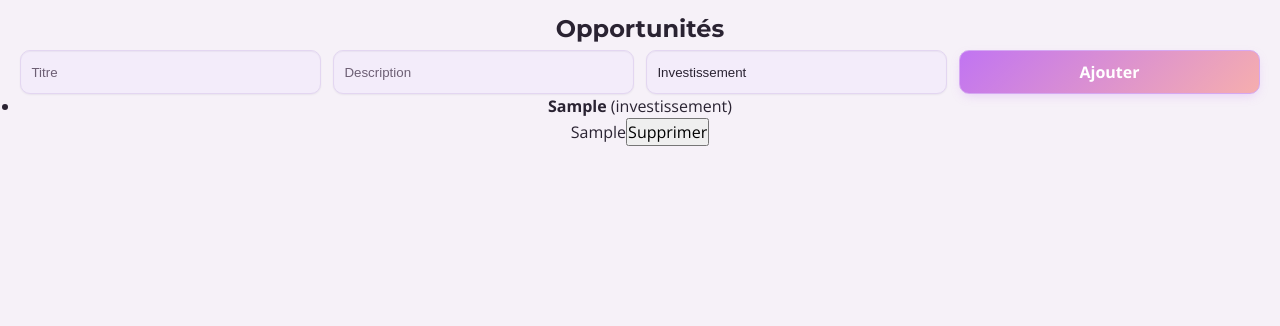
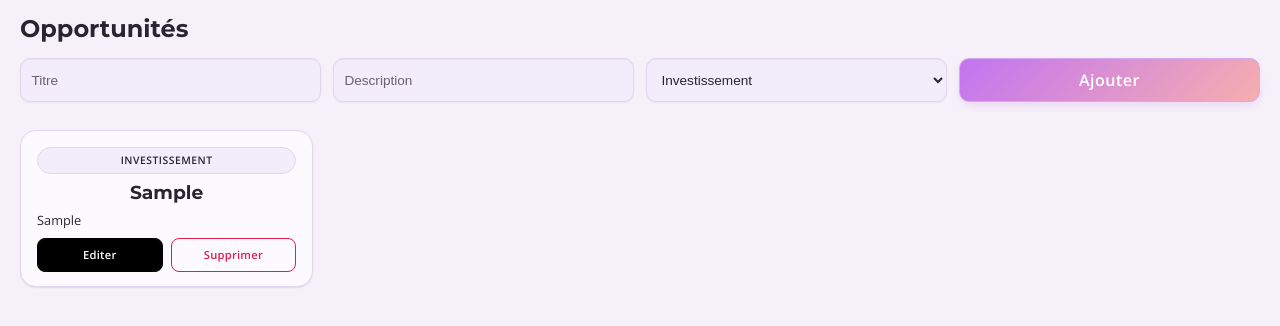
Before and after one commit to Aincrad-Flux/NextRise, a React (Vite) app in the folder frontend/: page /startup/opportunities in a window 1280 px wide. Both pictures are taken after typing "Sample", "Sample" into the empty fields and a click on the button "Ajouter". Shown: the top 326 px of the page. Built offline with nearby package versions, Linux system fonts and the light colour scheme; no server answers.

Commit message:
[refactor] add Opportunities page styles and enhance functionality for opportunity management

```diff
--- /dev/null
+++ b/frontend/src/pages/Opportunities.css
@@ -0,0 +1,55 @@
+/* Opportunities specific styles */
+
+.opportunities-page { width:100%; }
+
+.opportunities-header { display:flex; align-items:center; justify-content:space-between; flex-wrap:wrap; gap:1rem; }
+
+.opportunities-form { display:grid; grid-template-columns:repeat(auto-fit,minmax(200px,1fr)); gap:.75rem; margin-top:1rem; }
+.opportunities-form input,
+.opportunities-form select,
+.opportunities-form textarea { width:100%; background:var(--color-surface-alt); color:var(--color-text); border:1px solid var(--color-border); border-radius:var(--radius-md); padding:.55rem .65rem; font-size:.85rem; box-shadow:var(--shadow-sm) inset; }
+.opportunities-form textarea { min-height:90px; resize:vertical; }
+.opportunities-form button { background:linear-gradient(135deg,var(--violet-500),var(--rose-300)); color:#fff; border:1px solid var(--violet-300); padding:.55rem .9rem; border-radius:var(--radius-md); font-weight:600; letter-spacing:.5px; cursor:pointer; box-shadow:0 4px 12px -4px rgba(193,116,242,.35); transition:filter .15s; }
+.opportunities-form button:hover { filter:brightness(1.07); }
+
+/* Cards grid */
+.opportunities-grid { margin-top:1.75rem; display:grid; gap:1.4rem; grid-template-columns:repeat(auto-fill,minmax(270px,1fr)); }
+
+.opportunity-card { position:relative; display:flex; flex-direction:column; background:var(--color-surface); border:1px solid var(--color-border); border-radius:16px; padding:1rem 1rem .9rem 1rem; box-shadow:var(--shadow-sm); gap:.55rem; transition:transform .2s, box-shadow .2s; }
+.opportunity-card:hover { transform:translateY(-4px); box-shadow:var(--shadow-md); }
+
+.opportunity-type { font-size:.65rem; font-weight:600; text-transform:uppercase; letter-spacing:.5px; background:var(--color-surface-alt); border:1px solid var(--color-border); padding:.3rem .55rem; border-radius:20px; display:inline-block; }
+
+.opportunity-title-input { background:transparent; border:1px solid transparent; font-size:1.05rem; font-weight:600; padding:.2rem .3rem; border-radius:8px; }
+.opportunity-title-input:focus { outline:2px solid var(--violet-300); border-color:var(--violet-300); }
+
+.opportunity-desc { font-size:.8rem; line-height:1.35; white-space:pre-wrap; text-align:justify; overflow:hidden; display:-webkit-box; -webkit-line-clamp:4; line-clamp:4; -webkit-box-orient:vertical; }
+.opportunity-desc.full { -webkit-line-clamp:unset; line-clamp:unset; max-height:none; }
+.opportunity-desc-input { background:transparent; border:1px solid var(--color-border); padding:.55rem .65rem; border-radius:12px; font-size:.75rem; line-height:1.3; min-height:140px; resize:vertical; margin-top:.35rem; }
+
+/* Actions */
+.card-actions { display:flex; gap:.5rem; margin-top:auto; }
+.card-actions button { flex:1; font-size:.7rem; border-radius:8px; padding:.45rem .55rem; cursor:pointer; display:flex; align-items:center; justify-content:center; font-weight:600; gap:.3rem; letter-spacing:.25px; }
+.card-actions button.edit { background:var(--violet-600); color:#fff; border:1px solid var(--violet-400); }
+.card-actions button.edit:hover { filter:brightness(1.08); }
+.card-actions button.delete { background:transparent; color:var(--color-danger); border:1px solid var(--color-danger); }
+.card-actions button.delete:hover { background:rgba(239,85,85,.1); }
+.card-actions button.save { background:linear-gradient(135deg,var(--violet-500),var(--rose-300)); color:#fff; border:1px solid var(--violet-300); }
+.card-actions button.cancel { background:var(--color-surface-alt); border:1px solid var(--color-border); color:var(--color-text); }
+.card-actions button.cancel:hover { background:var(--color-surface); }
+
+.inline-select { background:var(--color-surface-alt); border:1px solid var(--color-border); color:var(--color-text); border-radius:8px; padding:.35rem .55rem; font-size:.7rem; }
+.inline-select:focus { outline:2px solid var(--violet-300); border-color:var(--violet-300); }
+
+/* Light theme variant: edit button black */
+body:not(.theme-dark) .card-actions button.edit { background:#000; color:#fff; border:1px solid #000; }
+body:not(.theme-dark) .card-actions button.edit:hover { filter:brightness(1.15); }
+
+/* Extra vertical spacing for editing mode */
+.opportunity-card textarea.opportunity-desc-input { width:100%; }
+
+.empty-state { text-align:center; opacity:.6; padding:2rem 0; font-size:.9rem; }
+
+@media (max-width:700px){
+  .opportunities-grid { grid-template-columns:repeat(auto-fill,minmax(200px,1fr)); }
+}
--- a/frontend/src/pages/Opportunities.jsx
+++ b/frontend/src/pages/Opportunities.jsx
@@ -3,12 +3,16 @@ import TopBar from '../components/TopBar.jsx';
 import Sidebar from '../components/Sidebar';
 import './Home.css';
 import './Projects.css';
+import './Opportunities.css';
 
 const initialOpportunities = [];
 
 export default function Opportunities() {
   const [opportunities, setOpportunities] = useState(initialOpportunities);
   const [newOpp, setNewOpp] = useState({ title: '', description: '', type: 'investissement' });
+  const [editingId, setEditingId] = useState(null);
+  const [draft, setDraft] = useState({ title: '', description: '', type: 'investissement' });
+
   const handleLogout = () => alert('Déconnexion... (à implémenter)');
 
   const handleChange = (e) => {
@@ -18,21 +22,43 @@ export default function Opportunities() {
 
   const handleAdd = (e) => {
     e.preventDefault();
+    if(!newOpp.title.trim()) return; // simple validation
     setOpportunities([...opportunities, { ...newOpp, id: Date.now() }]);
     setNewOpp({ title: '', description: '', type: 'investissement' });
   };
 
   const handleDelete = (id) => {
     setOpportunities(opportunities.filter(o => o.id !== id));
+    if (editingId === id) { setEditingId(null); }
   };
 
+  const startEdit = (o) => {
+    setEditingId(o.id);
+    setDraft({ title: o.title, description: o.description, type: o.type });
+  };
+
+  const handleDraftChange = (e) => {
+    const { name, value } = e.target;
+    setDraft(d => ({ ...d, [name]: value }));
+  };
+
+  const saveEdit = (id) => {
+    setOpportunities(opportunities.map(o => o.id === id ? { ...o, ...draft } : o));
+    setEditingId(null);
+  };
+
+  const cancelEdit = () => { setEditingId(null); };
+
   return (
-    <div className="home-container">
+    <div className="home-container opportunities-page">
       <div className="layout">
+        {/* If Sidebar/TopBar needed, they can be reintroduced depending on layout conventions */}
         <main className="home-main">
-          <h2>Opportunités</h2>
-          <form className="project-form" onSubmit={handleAdd}>
-            <input name="title" value={newOpp.title} onChange={handleChange} placeholder="Titre" />
+          <div className="opportunities-header">
+            <h2>Opportunités</h2>
+          </div>
+          <form className="opportunities-form" onSubmit={handleAdd}>
+            <input name="title" value={newOpp.title} onChange={handleChange} placeholder="Titre" required />
             <input name="description" value={newOpp.description} onChange={handleChange} placeholder="Description" />
             <select name="type" value={newOpp.type} onChange={handleChange}>
               <option value="investissement">Investissement</option>
@@ -41,15 +67,56 @@ export default function Opportunities() {
             </select>
             <button type="submit">Ajouter</button>
           </form>
-          <ul>
-            {opportunities.map(o => (
-              <li key={o.id}>
-                <strong>{o.title}</strong> ({o.type})<br />
-                {o.description}
-                <button onClick={() => handleDelete(o.id)}>Supprimer</button>
-              </li>
-            ))}
-          </ul>
+          <div className="opportunities-grid">
+            {opportunities.length === 0 && (
+              <div className="empty-state">Aucune opportunité pour le moment.</div>
+            )}
+            {opportunities.map(o => {
+              const editing = editingId === o.id;
+              return (
+                <article key={o.id} className="opportunity-card">
+                  {editing ? (
+                    <>
+                      <input
+                        className="opportunity-title-input"
+                        name="title"
+                        value={draft.title}
+                        onChange={handleDraftChange}
+                        placeholder="Titre"
+                      />
+                      <select name="type" value={draft.type} onChange={handleDraftChange} className="inline-select">
+                        <option value="investissement">Investissement</option>
+                        <option value="financement">Financement</option>
+                        <option value="match">Match Investisseur</option>
+                      </select>
+                      <textarea
+                        name="description"
+                        value={draft.description}
+                        onChange={handleDraftChange}
+                        className="opportunity-desc-input"
+                        placeholder="Description"
+                      />
+                      <div className="card-actions">
+                        <button type="button" className="save" onClick={() => saveEdit(o.id)}>Sauvegarder</button>
+                        <button type="button" className="cancel" onClick={cancelEdit}>Annuler</button>
+                        <button type="button" className="delete" onClick={() => handleDelete(o.id)}>Supprimer</button>
+                      </div>
+                    </>
+                  ) : (
+                    <>
+                      <div className="opportunity-type">{o.type}</div>
+                      <h3>{o.title}</h3>
+                      {o.description && <p className="opportunity-desc">{o.description}</p>}
+                      <div className="card-actions">
+                        <button type="button" className="edit" onClick={() => startEdit(o)}>Editer</button>
+                        <button type="button" className="delete" onClick={() => handleDelete(o.id)}>Supprimer</button>
+                      </div>
+                    </>
+                  )}
+                </article>
+              );
+            })}
+          </div>
         </main>
       </div>
     </div>
```
